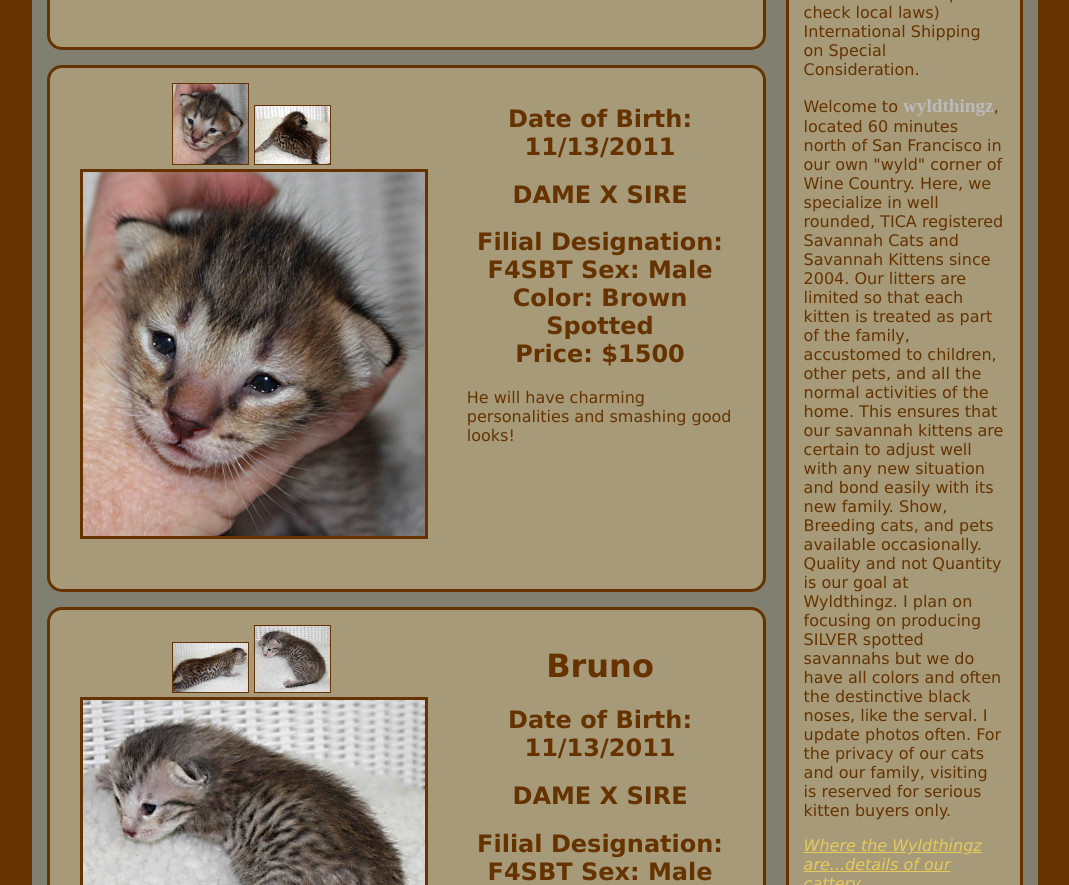
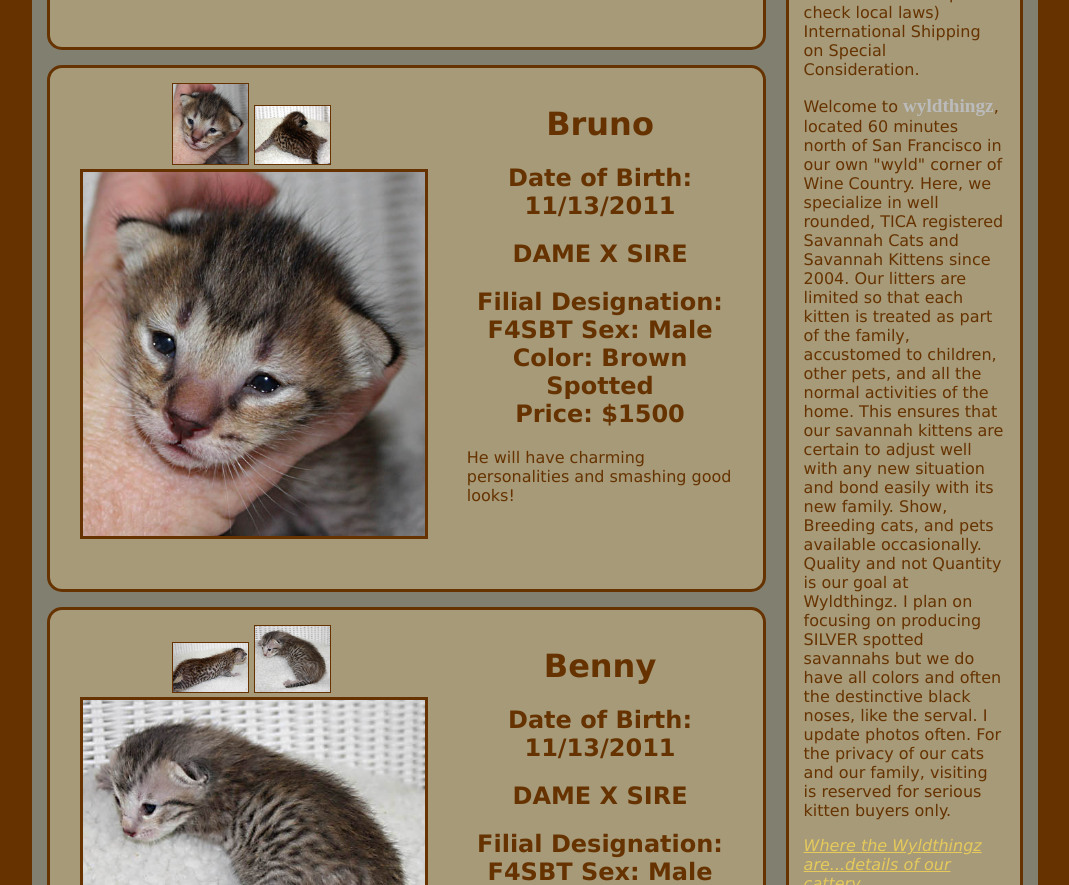
Before and after one commit to solarmist/Redesign, a plain HTML site: page kittens.html in a window 1280 px wide. Shown: the part 778-1663 px from the top of the page, without its empty margins (105-1174 px from the left). Drawn offline with Linux system fonts and the light colour scheme.

Commit message:
Fixed names

```diff
--- a/kittens.html
+++ b/kittens.html
@@ -136,7 +136,7 @@
 	</div>
 
 	<div class="aboutme">
-	  <h1 class="name"></h1>
+	  <h1 class="name">Bruno</h1>
 	  <h2>
 	    <label for="dob">Date of Birth: </label>
 	    <span class="dob">11/13/2011</span>
@@ -174,7 +174,7 @@
 	</div>
 
 	<div class="aboutme">
-	  <h1 class="name">Bruno</h1>
+	  <h1 class="name">Benny</h1>
 	  <h2>
 	    <label for="dob">Date of Birth: </label>
 	    <date class="dob">11/13/2011</date>
```
